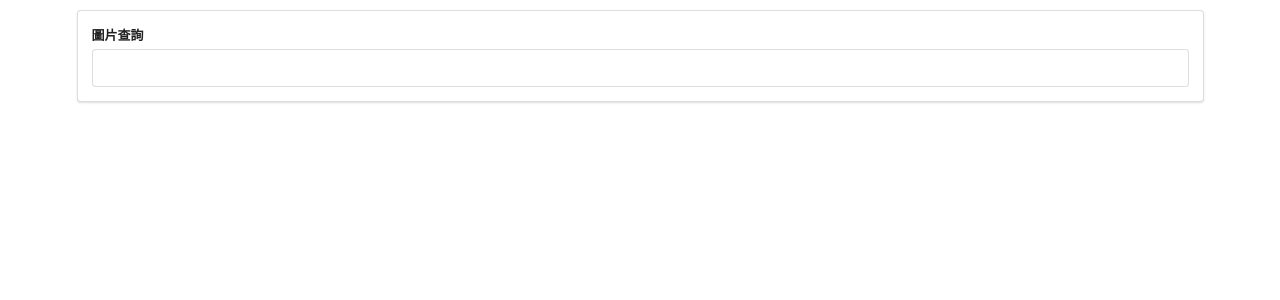
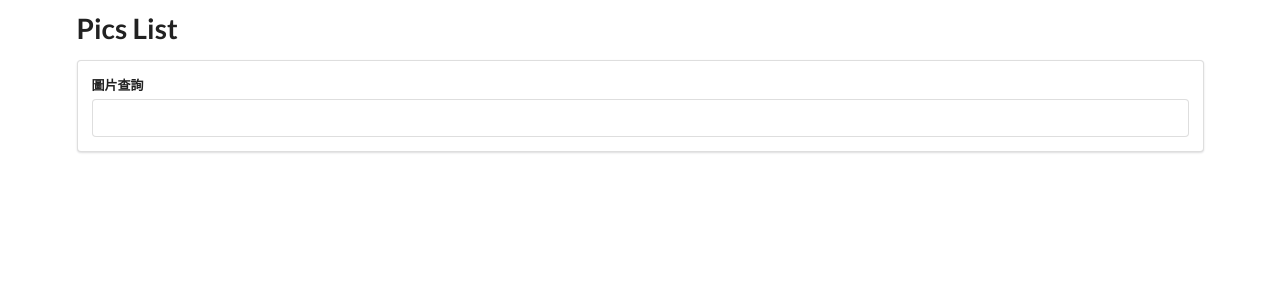
Before and after one commit to Skytim/PicsList, a React (Create React App) app: page / in a window 1280 px wide. Shown: the top 300 px of the page. Built offline with nearby package versions, Linux system fonts and the light colour scheme.

Commit message:
upload to github

```diff
--- a/package.json
+++ b/package.json
@@ -2,6 +2,7 @@
   "name": "pics",
   "version": "0.1.0",
   "private": true,
+  "homepage": "https://skytim.github.io/PicsList",
   "dependencies": {
     "axios": "^0.18.0",
     "gh-pages": "^3.1.0",
--- a/src/components/App.js
+++ b/src/components/App.js
@@ -16,6 +16,7 @@ class App extends React.Component {
   render() {
     return (
       <div className="ui container" style={{ marginTop: '10px' }}>
+        <h1>Pics List</h1>
         <SearchBar onSubmit={this.onSearchSubmit} />
         <ImageList images={this.state.images} />
       </div>
```
